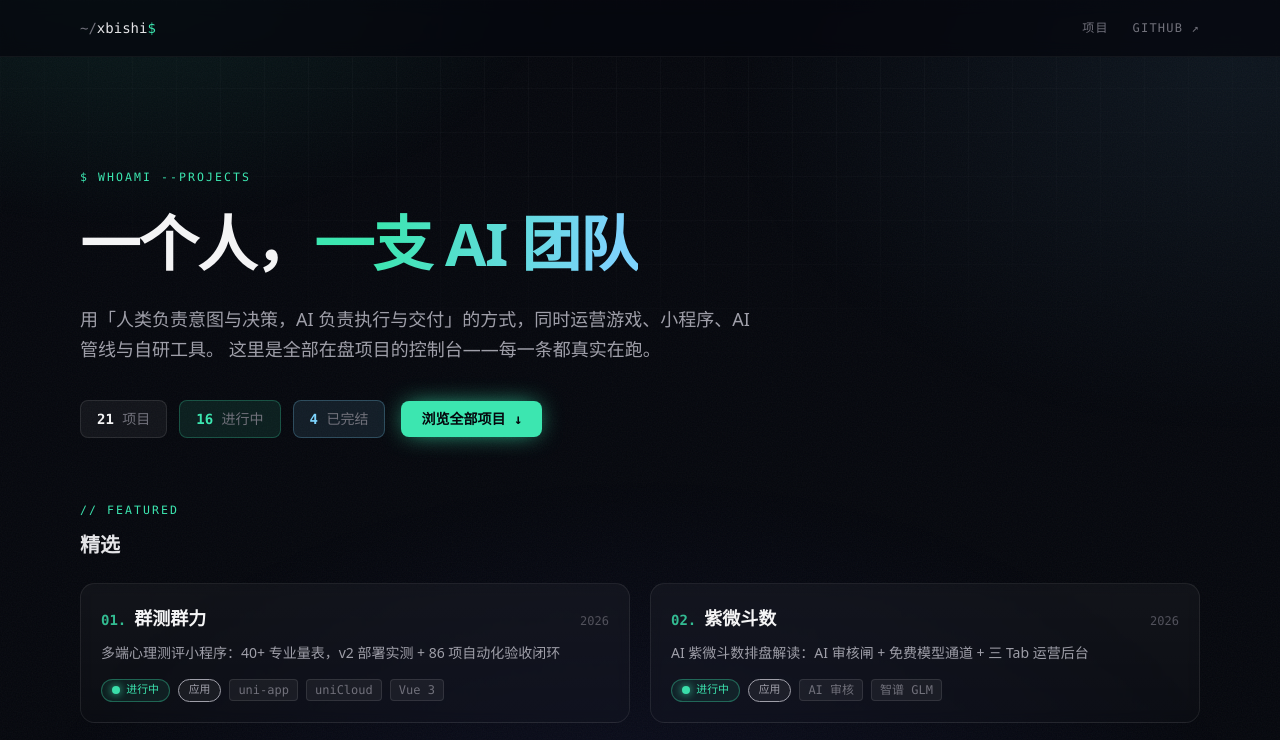
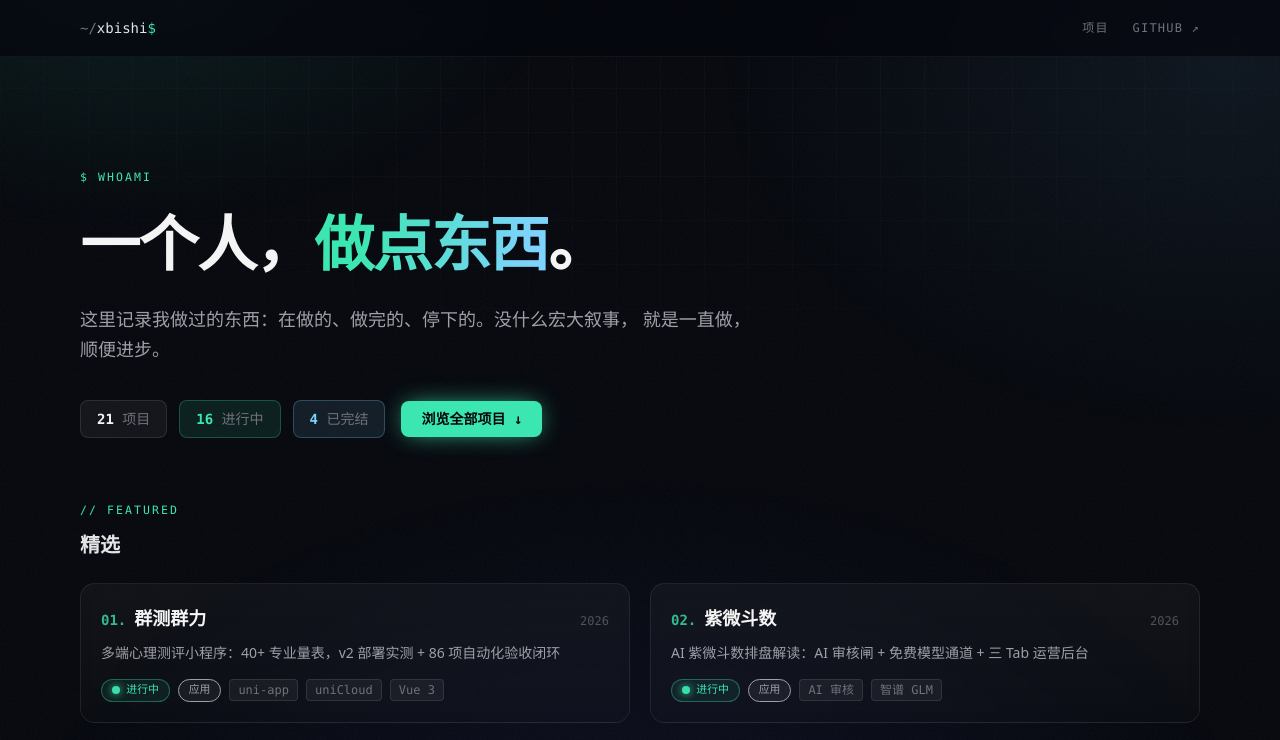
Before and after one commit to xbishi/xbishi.github.io, an Astro site: page / in a window 1280 px wide. Shown: the top 740 px of the page. Built offline with nearby package versions, Linux system fonts and the light colour scheme; Astro itself is replaced by a stand-in of ours.

Commit message:
文案定稿：低调自我进步调性（一个人，做点东西。）+ 产物包更新

```diff
--- a/src/layouts/Base.astro
+++ b/src/layouts/Base.astro
@@ -3,7 +3,7 @@ interface Props {
   title: string;
   description?: string;
 }
-const { title, description = '一人公司的项目集：游戏、小程序、AI 管线与自研工具' } = Astro.props;
+const { title, description = '个人项目记录：游戏、小程序、AI 管线与自研工具。一直在做，顺便进步。' } = Astro.props;
 import '../styles/global.css';
 ---
 
@@ -40,7 +40,7 @@ import '../styles/global.css';
 
     <footer class="border-t border-white/5 py-10">
       <div class="max-w-6xl mx-auto px-4 flex flex-col md:flex-row gap-3 items-center justify-between font-mono text-xs text-zinc-600">
-        <p><span class="text-zinc-500">~/xbishi</span> · 一人公司 · 人类决策 + AI 执行</p>
+        <p><span class="text-zinc-500">~/xbishi</span> · 个人项目记录 · 一直在做</p>
         <p>built with astro · <a class="hover:text-accent transition underline underline-offset-4" href="https://github.com/xbishi" target="_blank" rel="noopener">github</a></p>
       </div>
     </footer>
--- a/src/pages/index.astro
+++ b/src/pages/index.astro
@@ -21,16 +21,16 @@ const STATUS_LABEL: Record<string, string> = {
 };
 ---
 
-<Base title="xbishi.dev — 一人公司项目集">
+<Base title="xbishi.dev — 个人项目记录">
   <!-- Hero：终端开场 -->
   <section class="py-12 md:py-16">
-    <p class="kicker mb-5">$ whoami --projects<span class="cursor" aria-hidden="true"></span></p>
+    <p class="kicker mb-5">$ whoami<span class="cursor" aria-hidden="true"></span></p>
     <h1 class="text-4xl md:text-6xl font-bold tracking-tight leading-tight text-zinc-100">
-      一个人，<span class="headline-grad">一支 AI 团队</span>
+      一个人，<span class="headline-grad">做点东西</span>。
     </h1>
     <p class="mt-6 max-w-2xl text-zinc-400 leading-relaxed text-base md:text-lg">
-      用「人类负责意图与决策，AI 负责执行与交付」的方式，同时运营游戏、小程序、AI 管线与自研工具。
-      这里是全部在盘项目的控制台——每一条都真实在跑。
+      这里记录我做过的东西：在做的、做完的、停下的。没什么宏大叙事，
+      就是一直做，顺便进步。
     </p>
     <div class="mt-9 flex flex-wrap items-center gap-3 font-mono text-sm">
       <span class="border border-white/10 bg-white/5 rounded-lg px-4 py-2"><span class="text-zinc-100 font-bold">{total}</span> <span class="text-zinc-500">项目</span></span>
```
Also changed, not shown: docs/截图/V2-首页-低调文案.png (added).
